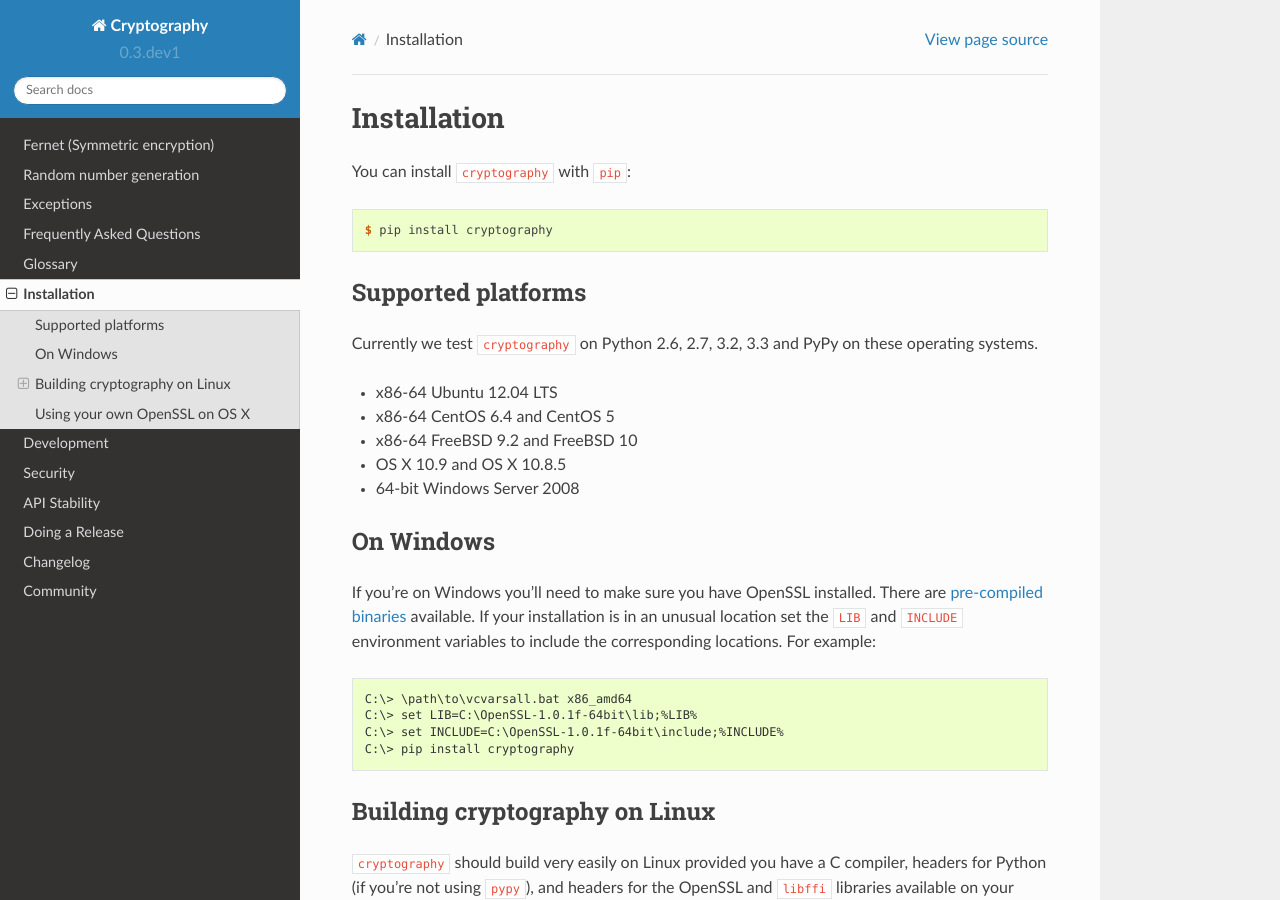
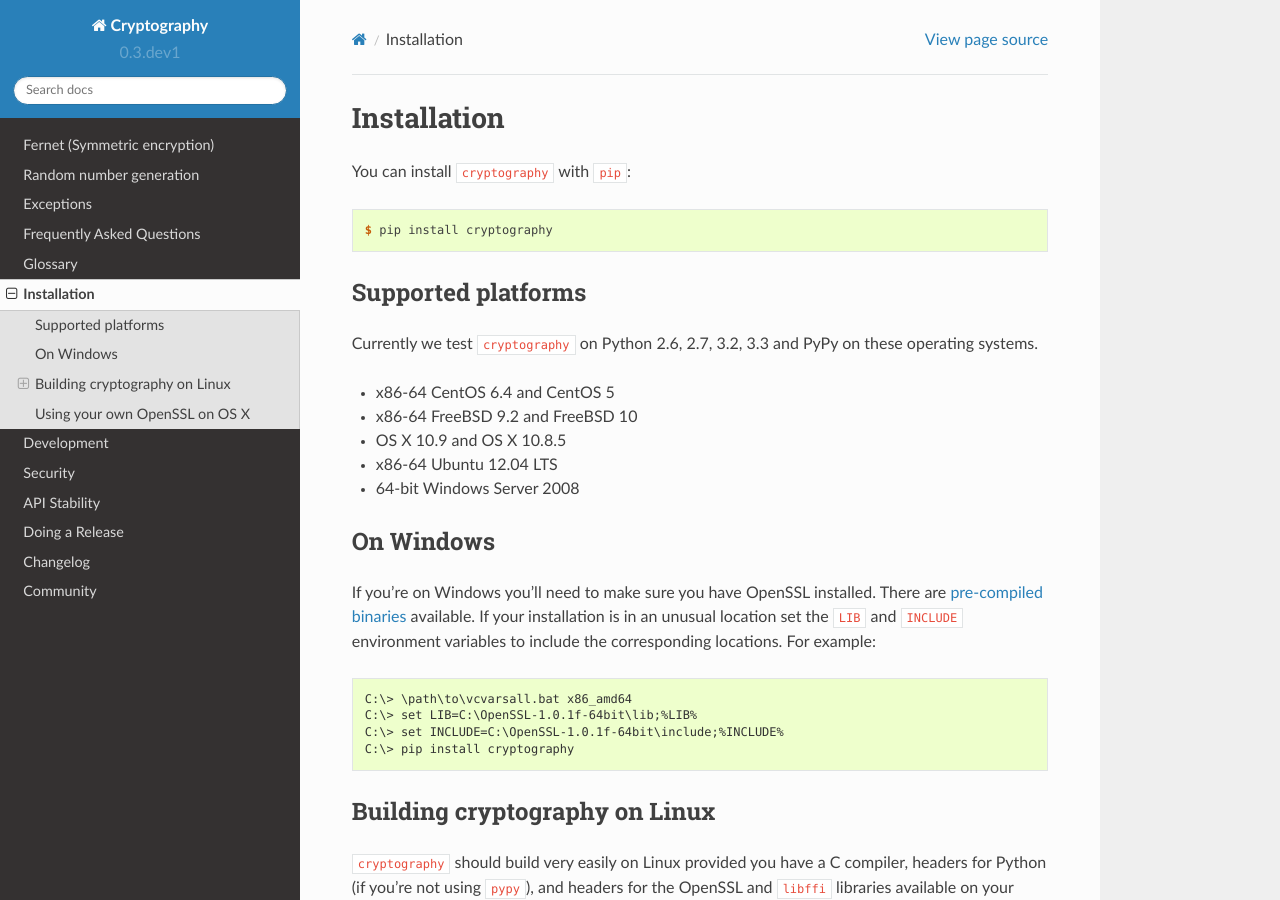
Before and after one commit to WebKing0121/cryptography, a Sphinx documentation site: the page built from docs/installation.rst, in a window 1280 px wide and 900 px high. Built offline with Sphinx 7.4.7 and the Read the Docs theme 2.0.0, drawn with Linux system fonts in a browser that asks for light colours; pages that are not in the unit, such as notebooks, are missing from menus.

Commit message:
Alphabetise

```diff
--- a/docs/installation.rst
+++ b/docs/installation.rst
@@ -13,10 +13,10 @@ Supported platforms
 Currently we test ``cryptography`` on Python 2.6, 2.7, 3.2, 3.3 and PyPy on
 these operating systems.
 
-* x86-64 Ubuntu 12.04 LTS
 * x86-64 CentOS 6.4 and CentOS 5
 * x86-64 FreeBSD 9.2 and FreeBSD 10
 * OS X 10.9 and OS X 10.8.5
+* x86-64 Ubuntu 12.04 LTS
 * 64-bit Windows Server 2008
 
 On Windows
```
